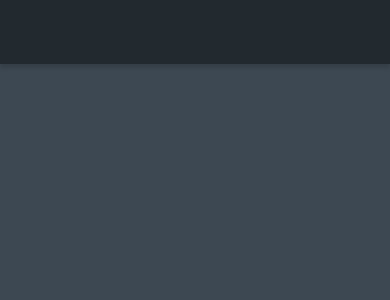
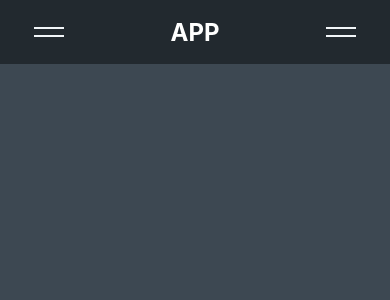
Before and after one commit to WalkerFrederick/app_template, a React (Create React App) app: page / in a window 390 px wide. Shown: the top 300 px of the page. Built offline with nearby package versions, Linux system fonts and the light colour scheme.

Commit message:
added hamburger icon

```diff
--- a/src/components/Navbar/index.js
+++ b/src/components/Navbar/index.js
@@ -6,7 +6,17 @@ class Navbar extends React.Component {
     render() {
         return (
             <nav>
-
+                <button>
+                    <span/>
+                    <span/>
+                </button>
+                <a href='#' className='logo'>
+                    <h1>APP</h1>
+                </a>
+                <button>
+                    <span/>
+                    <span/>
+                </button>
             </nav>
         )
     }
--- a/src/components/Navbar/index.scss
+++ b/src/components/Navbar/index.scss
@@ -2,7 +2,39 @@
 
 nav {
     background: $navbar;
-    box-shadow: 0px 4px 4px 0px rgba($color: #000000, $alpha: 0.14);
+    color: $brandcolor;
     width: 100%;
     height: 64px;
+
+    display: flex;
+    align-items: center;
+    justify-content: center;
 }
+
+.logo {
+    margin: 0;
+    padding: 0;
+    width: 50%;
+    color: white;
+    text-decoration: none;
+}
+
+button {
+    background: none;
+    border: none;
+    padding: 0;
+    height: 100%;
+    width: 25%;
+    display: flex;
+    flex-direction: column;
+    align-items: center;
+    justify-content: center;
+    cursor: pointer;
+}
+button span {
+    display: block;
+    height: 2px;
+    width: 30px;
+    margin: 3px;
+    background: $brandcolor;
+}
```
